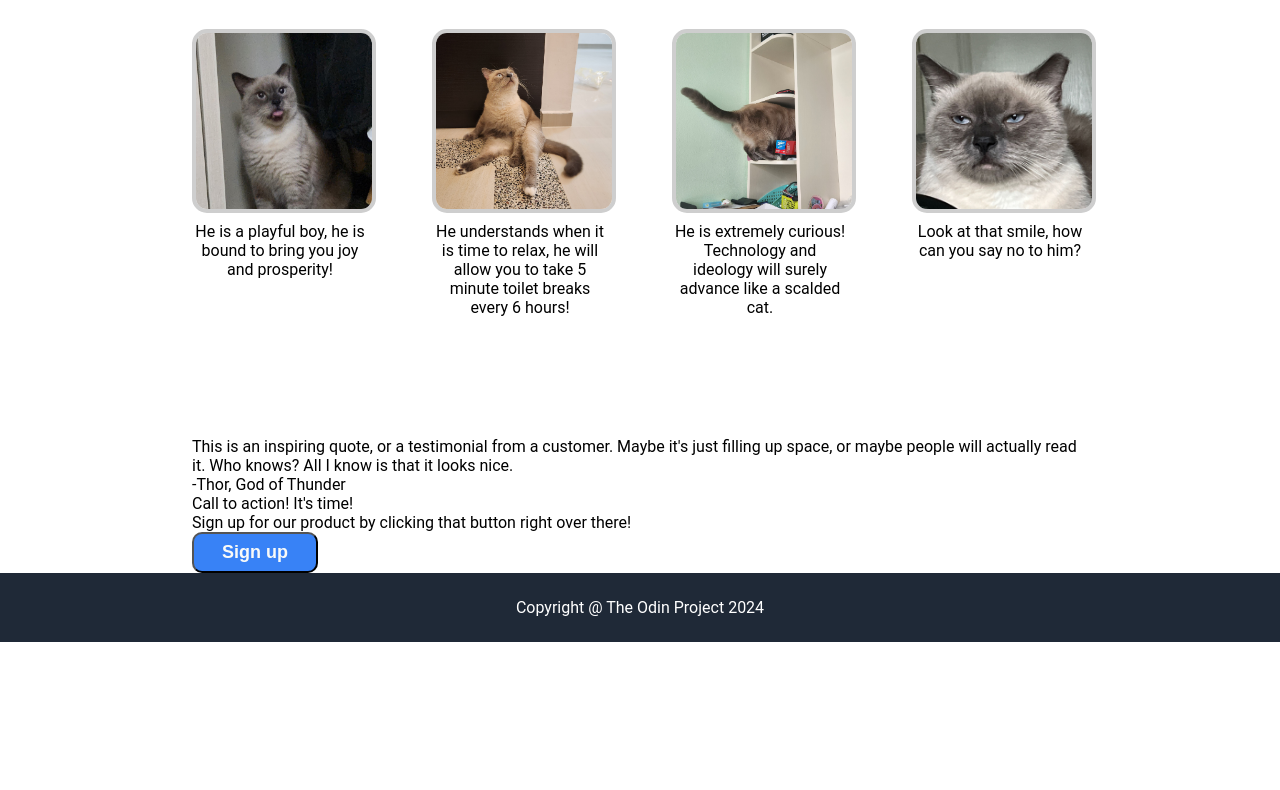
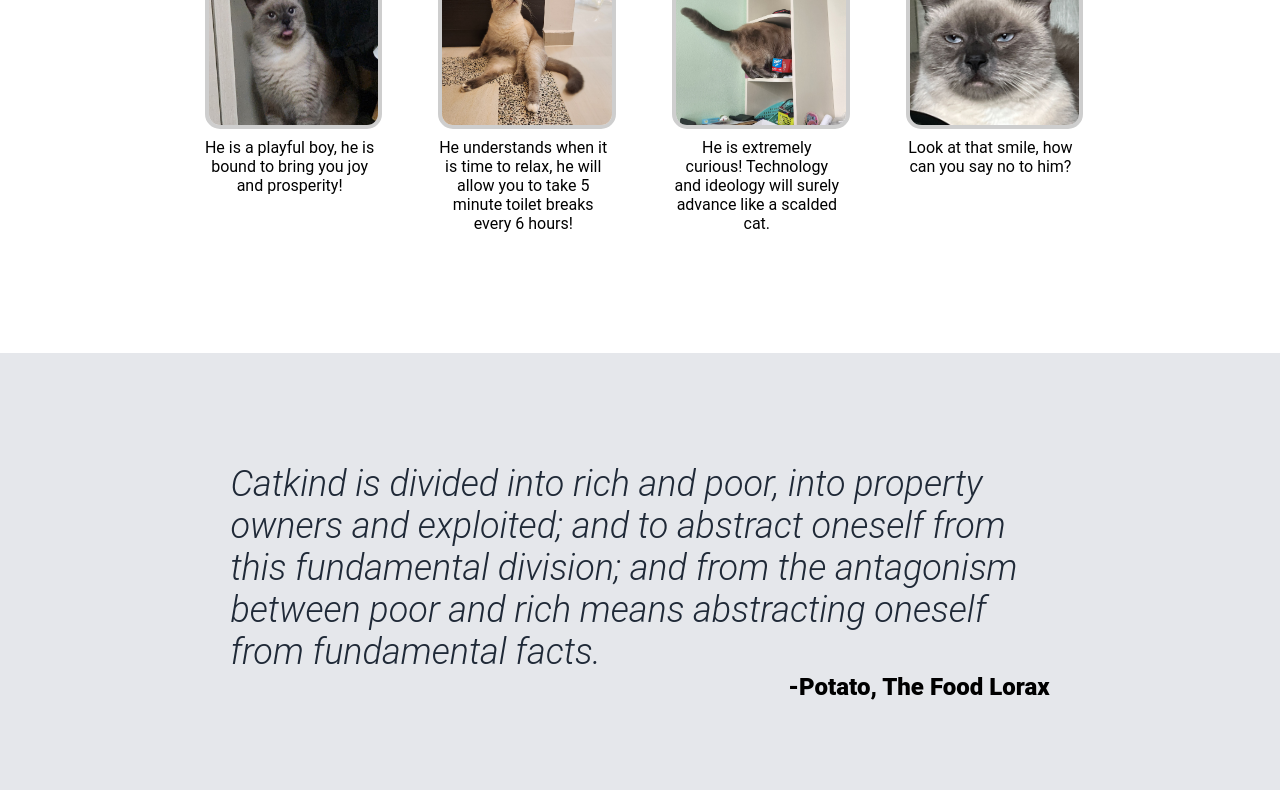
Before and after one commit to mst4r1o/landing-page, a plain HTML site: page index.html in a window 1280 px wide. Shown: the part 721-1511 px from the top of the page. Before the commit the page ends 1363 px from the top, so only its background shows below. Drawn offline with Linux system fonts and the light colour scheme.

Commit message:
Add style and content to third part
Did not use flex display this time around as the normal CSS properties
suffice, merely did text-align and using of padding to achieve the
results in the picture. Also, the quote is Stalin's but I adapted it to
cat form. This is just to poke fun at a cat saying such sophisticated
things as someone may or may not be bad.

```diff
--- a/index.html
+++ b/index.html
@@ -54,8 +54,8 @@
         </div>
 
         <div class="third">
-            <div>This is an inspiring quote, or a testimonial from a customer. Maybe it's just filling up space, or maybe people will actually read it. Who knows? All I know is that it looks nice.</div>
-            <div>-Thor, God of Thunder</div>
+            <div class="quote">Catkind is divided into rich and poor, into property owners and exploited; and to abstract oneself from this fundamental division; and from the antagonism between poor and rich means abstracting oneself from fundamental facts.</div>
+            <div class="quoter">-Potato, The Food Lorax</div>
         </div>
 
         <div class="fourth">
--- a/style.css
+++ b/style.css
@@ -6,16 +6,12 @@
     font-family: Roboto, system-ui, -apple-system, BlinkMacSystemFont, 'Segoe UI', Oxygen, Ubuntu, Cantarell, 'Open Sans', 'Helvetica Neue', sans-serif;
 }
 
-.first, .second, .third, .fourth {
-    padding: 0 15%;
-    flex: 1;
-}
-
-
 .first {
     display: flex;
     flex-direction: column;
     background-color: #1F2937;
+    padding: 0 12%;
+    flex: 1;
 }
 
 .header {
@@ -87,6 +83,8 @@ a {
     display: flex;
     flex-direction: column;
     align-items: center;
+    padding: 0 16%;
+    flex: 1;
 }
 
 .second-title {
@@ -116,6 +114,25 @@ a {
     margin-bottom: 5px;
 }
 
+.third {
+    background-color: #e5e7eb;
+    padding: 110px 18% 100px 18%;
+    flex: 1;
+}
+
+.quote {
+    font-size: 36px;
+    font-style: italic;
+    font-weight: 300;
+    color: #1f2937;
+}
+
+.quoter {
+    font-size: 24px;
+    font-weight: 800;
+    text-align: end;
+}
+
 .footer {
     display: flex;
     align-items: center;
```
